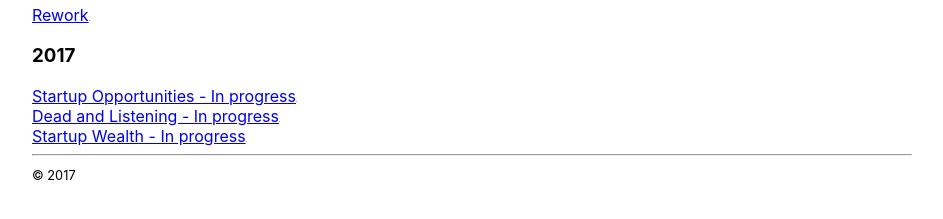
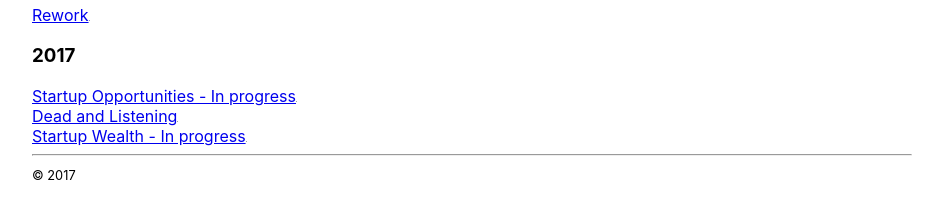
Before and after one commit to nuclearpengy/nuclearpengy.github.io, a Jekyll site: the page built from reading.html, in a window 1280 px wide. Shown: the part 626-845 px from the top of the page, without its empty margins (168-1111 px from the left). Built offline with Jekyll 4.4.1, drawn with Linux system fonts in a browser that asks for light colours; grey boxes are pictures that could not be loaded.

Commit message:
Update reading.html
Updated status of Dead and Listening

```diff
--- a/reading.html
+++ b/reading.html
@@ -26,5 +26,5 @@ description: Reading is like food but for your brain. Here's what I'm reading.
 
 <h3>2017</h3>
 <a target="_blank" href="https://www.amazon.com/gp/product/1119378184/ref=as_li_tl?ie=UTF8&camp=1789&creative=9325&creativeASIN=1119378184&linkCode=as2&tag=brownjeffery-20&linkId=739605d5807edaf493b289cd073211f1">Startup Opportunities - In progress</a><img src="//ir-na.amazon-adsystem.com/e/ir?t=brownjeffery-20&l=am2&o=1&a=1119378184" width="1" height="1" border="0" alt="" style="border:none !important; margin:0px !important;" /><br/>
-<a target="_blank" href="https://www.amazon.com/gp/product/B01K33ILI6/ref=as_li_tl?ie=UTF8&camp=1789&creative=9325&creativeASIN=B01K33ILI6&linkCode=as2&tag=brownjeffery-20&linkId=de613629cbec507b04b7466d12b73555">Dead and Listening - In progress</a><img src="//ir-na.amazon-adsystem.com/e/ir?t=brownjeffery-20&l=am2&o=1&a=B01K33ILI6" width="1" height="1" border="0" alt="" style="border:none !important; margin:0px !important;" /><br/>
+<a target="_blank" href="https://www.amazon.com/gp/product/B01K33ILI6/ref=as_li_tl?ie=UTF8&camp=1789&creative=9325&creativeASIN=B01K33ILI6&linkCode=as2&tag=brownjeffery-20&linkId=de613629cbec507b04b7466d12b73555">Dead and Listening</a><img src="//ir-na.amazon-adsystem.com/e/ir?t=brownjeffery-20&l=am2&o=1&a=B01K33ILI6" width="1" height="1" border="0" alt="" style="border:none !important; margin:0px !important;" /><br/>
 <a target="_blank" href="https://www.amazon.com/gp/product/1533606013/ref=as_li_tl?ie=UTF8&camp=1789&creative=9325&creativeASIN=1533606013&linkCode=as2&tag=brownjeffery-20&linkId=615b0b3c2abef5fa7209d6da5f9b8307">Startup Wealth - In progress</a><img src="//ir-na.amazon-adsystem.com/e/ir?t=brownjeffery-20&l=am2&o=1&a=1533606013" width="1" height="1" border="0" alt="" style="border:none !important; margin:0px !important;" />
```
